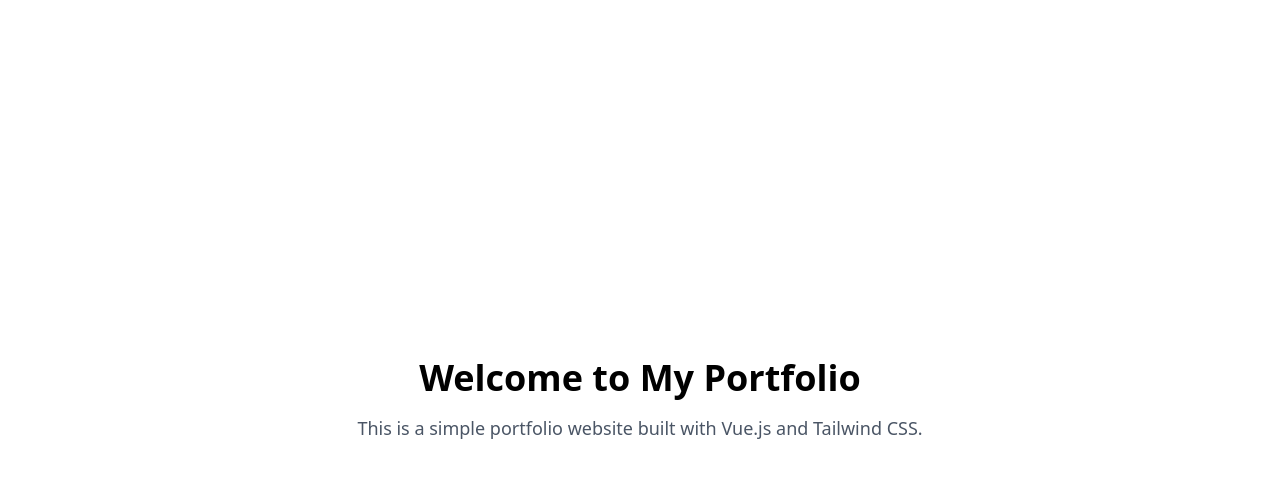
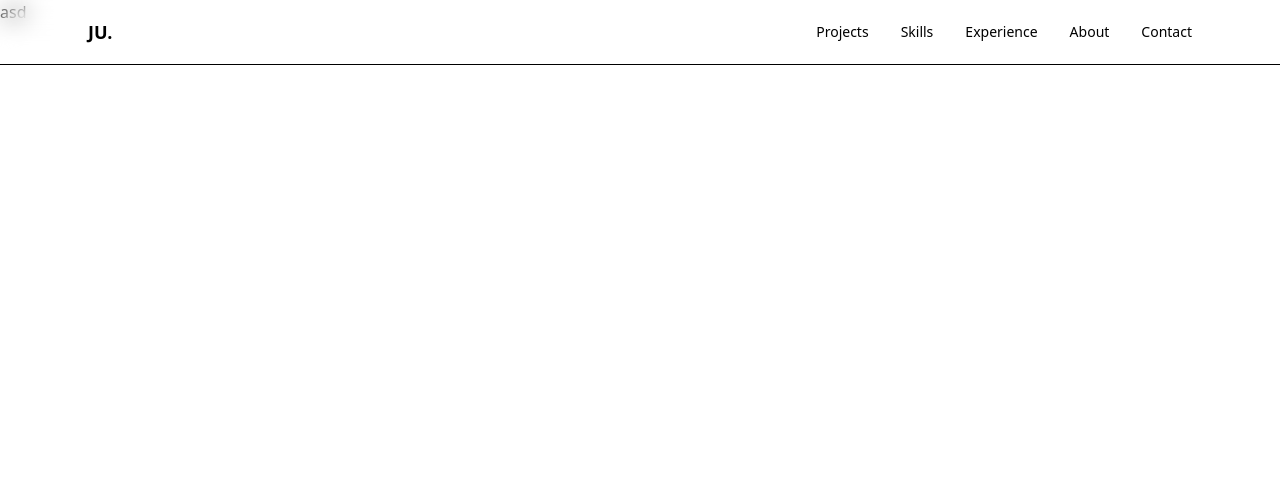
Before and after one commit to haythamac/portfolio, a Vue app: page / in a window 1280 px wide. Shown: the top 478 px of the page. Built offline with nearby package versions, Linux system fonts and the light colour scheme.

Commit message:
feat: installed lucide-vue-next
feat: added Header.vue and ui/Button.vue

```diff
--- a/package.json
+++ b/package.json
@@ -10,6 +10,7 @@
   },
   "dependencies": {
     "@tailwindcss/vite": "^4.1.18",
+    "lucide-vue-next": "^0.563.0",
     "tailwindcss": "^4.1.18",
     "vue": "^3.5.24"
   },
--- a/src/App.vue
+++ b/src/App.vue
@@ -1,12 +1,25 @@
 <script setup>
+import Header from './components/Header.vue';
+
+
 </script>
 
 <template>
-  <div class="flex flex-col items-center justify-center min-h-screen">
-    <h1 class="text-4xl font-bold mb-4">Welcome to My Portfolio</h1>
-    <p class="text-lg text-gray-600">This is a simple portfolio website built with Vue.js and Tailwind CSS.</p>
-  </div>
+	<!-- header -->
+	<Header />
+	asd
+	<!-- hero section -->
+
+	<!-- project showcase -->
+
+	<!-- skill section -->
+
+	<!-- experience section -->
+
+	<!-- about section -->
+
+	<!-- contact section  -->
+
 </template>
 
-<style scoped>
-</style>
+<style scoped></style>
--- /dev/null
+++ b/src/components/Header.vue
@@ -0,0 +1,49 @@
+<script setup lang="ts">
+import { ref } from "vue";
+import { Menu, X } from "lucide-vue-next";
+import Button from "@/components/ui/Button.vue";
+
+const isOpen = ref(false);
+
+const navLinks = [
+    { href: "#projects", label: "Projects" },
+    { href: "#skills", label: "Skills" },
+    { href: "#experience", label: "Experience" },
+    { href: "#about", label: "About" },
+    { href: "#contact", label: "Contact" },
+];
+</script>
+
+<template>
+    <header class="fixed top-0 left-0 right-0 z-50 bg-background/80 backdrop-blur-md border-b border-border">
+        <div class="max-w-6xl mx-auto px-6 h-16 flex items-center justify-between">
+            <a href="#" class="font-bold text-lg text-foreground">
+                JU<span class="text-primary">.</span>
+            </a>
+
+            <!-- Desktop Navigation -->
+            <nav class="hidden md:flex items-center gap-8">
+                <a v-for="link in navLinks" :key="link.href" :href="link.href"
+                    class="text-sm text-muted-foreground hover:text-foreground transition-colors">
+                    {{ link.label }}
+                </a>
+            </nav>
+
+            <!-- Mobile Menu Button -->
+            <Button variant="ghost" size="icon" class="md:hidden" aria-label="Toggle menu" @click="isOpen = !isOpen">
+                <component :is="isOpen ? X : Menu" class="h-5 w-5" />
+            </Button>
+        </div>
+
+        <!-- Mobile Navigation -->
+        <nav v-if="isOpen" class="md:hidden bg-background border-b border-border">
+            <div class="px-6 py-4 flex flex-col gap-4">
+                <a v-for="link in navLinks" :key="link.href" :href="link.href"
+                    class="text-sm text-muted-foreground hover:text-foreground transition-colors"
+                    @click="isOpen = false">
+                    {{ link.label }}
+                </a>
+            </div>
+        </nav>
+    </header>
+</template>
--- a/src/components/HelloWorld.vue
+++ /dev/null
@@ -1,43 +0,0 @@
-<script setup>
-import { ref } from 'vue'
-
-defineProps({
-  msg: String,
-})
-
-const count = ref(0)
-</script>
-
-<template>
-  <h1>{{ msg }}</h1>
-
-  <div class="card">
-    <button type="button" @click="count++">count is {{ count }}</button>
-    <p>
-      Edit
-      <code>components/HelloWorld.vue</code> to test HMR
-    </p>
-  </div>
-
-  <p>
-    Check out
-    <a href="https://vuejs.org/guide/quick-start.html#local" target="_blank"
-      >create-vue</a
-    >, the official Vue + Vite starter
-  </p>
-  <p>
-    Learn more about IDE Support for Vue in the
-    <a
-      href="https://vuejs.org/guide/scaling-up/tooling.html#ide-support"
-      target="_blank"
-      >Vue Docs Scaling up Guide</a
-    >.
-  </p>
-  <p class="read-the-docs">Click on the Vite and Vue logos to learn more</p>
-</template>
-
-<style scoped>
-.read-the-docs {
-  color: #888;
-}
-</style>
--- /dev/null
+++ b/src/components/ui/Button.vue
@@ -0,0 +1,45 @@
+<script setup lang="ts">
+import { computed } from "vue";
+
+interface Props {
+    variant?: "default" | "destructive" | "outline" | "secondary" | "ghost" | "link";
+    size?: "default" | "sm" | "lg" | "icon";
+    class?: string;
+}
+
+const props = withDefaults(defineProps<Props>(), {
+    variant: "default",
+    size: "default",
+});
+
+const variants: Record<string, string> = {
+    default: "bg-primary text-primary-foreground hover:bg-primary/90",
+    destructive: "bg-destructive text-destructive-foreground hover:bg-destructive/90",
+    outline: "border border-input bg-background hover:bg-accent hover:text-accent-foreground",
+    secondary: "bg-secondary text-secondary-foreground hover:bg-secondary/80",
+    ghost: "hover:bg-accent hover:text-accent-foreground",
+    link: "text-primary underline-offset-4 hover:underline",
+};
+
+const sizes: Record<string, string> = {
+    default: "h-10 px-4 py-2",
+    sm: "h-9 rounded-md px-3",
+    lg: "h-11 rounded-md px-8",
+    icon: "h-10 w-10",
+};
+
+const classes = computed(() =>
+    [
+        "inline-flex items-center justify-center gap-2 whitespace-nowrap rounded-md text-sm font-medium ring-offset-background transition-colors focus-visible:outline-none focus-visible:ring-2 focus-visible:ring-ring focus-visible:ring-offset-2 disabled:pointer-events-none disabled:opacity-50 [&_svg]:pointer-events-none [&_svg]:size-4 [&_svg]:shrink-0",
+        variants[props.variant],
+        sizes[props.size],
+        props.class,
+    ].join(" ")
+);
+</script>
+
+<template>
+    <button :class="classes">
+        <slot />
+    </button>
+</template>
--- a/vite.config.js
+++ b/vite.config.js
@@ -1,8 +1,13 @@
 import { defineConfig } from "vite";
 import vue from "@vitejs/plugin-vue";
 import tailwindcss from "@tailwindcss/vite";
+import path from "path";
 
-// https://vite.dev/config/
 export default defineConfig({
-    plugins: [vue(), tailwindcss()],
+	plugins: [vue(), tailwindcss()],
+	resolve: {
+		alias: {
+			"@": path.resolve(__dirname, "./src"),
+		},
+	},
 });
```
Also changed, not shown: src/components/AboutSection.vue (added), src/components/ContactSection.vue (added), src/components/ExperienceSection.vue (added), src/components/HeroSection.vue (added), src/components/ProjectShowcase.vue (added), src/components/SkillsSection.vue (added), 1 other file (tests, documents, lock files or other folders).
